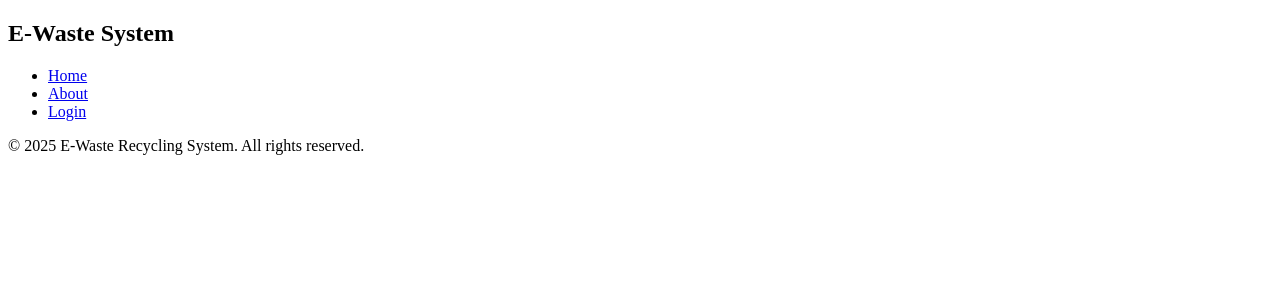
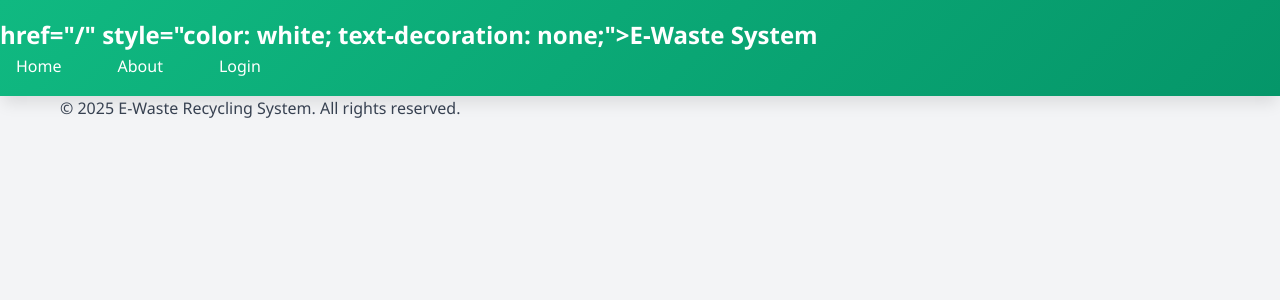
Before and after one commit to snehas82523/e-waste-disposal-system, a Python web app: template app/templates/layout.html in a window 1280 px wide. Shown: the top 300 px of the page. Run offline with Jinja, Linux system fonts and the light colour scheme; the template is opened without the code that fills it, so the values that code supplies are empty.

Commit message:
Update layout.html with styling classes, container, Google Fonts, flash messages, and js link

```diff
--- a/app/static/css/style.css
+++ b/app/static/css/style.css
@@ -0,0 +1,90 @@
+/* ============================================
+   Global Reset and Variables
+   ============================================ */
+
+* {
+    margin: 0;
+    padding: 0;
+    box-sizing: border-box;
+}
+
+body {
+    font-family: 'Segoe UI', Tahoma, Geneva, Verdana, sans-serif;
+    background-color: #f3f4f6; /* light background */
+    color: #374151; /* text color */
+    line-height: 1.6;
+}
+
+.container {
+    max-width: 1200px;
+    margin: 0 auto;
+    padding: 0 20px;
+}
+
+/* ============================================
+   Navigation
+   ============================================ */
+
+.navbar {
+    background: linear-gradient(135deg, #10b981 0%, #059669 100%);
+    color: white;
+    padding: 1rem 0;
+    box-shadow: 0 10px 15px -3px rgba(0, 0, 0, 0.1);
+}
+
+.navbar .container {
+    display: flex;
+    justify-content: space-between;
+    align-items: center;
+}
+
+.navbar h1 {
+    font-size: 1.5rem;
+    font-weight: 600;
+}
+
+.nav-links {
+    display: flex;
+    list-style: none;
+    gap: 1.5rem;
+}
+
+.nav-links a {
+    color: white;
+    text-decoration: none;
+    padding: 0.5rem 1rem;
+    border-radius: 6px;
+    transition: background-color 0.3s ease;
+}
+
+.nav-links a:hover,
+.nav-links a.active {
+    background-color: rgba(255, 255, 255, 0.2);
+}
+
+/* ============================================
+   Footer
+   ============================================ */
+
+.footer {
+    background-color: #1f2937; /* dark */
+    color: white;
+    padding: 2rem 0;
+    text-align: center;
+    margin-top: 4rem;
+}
+
+/* ============================================
+   Responsive
+   ============================================ */
+
+@media (max-width: 768px) {
+    .navbar .container {
+        flex-direction: column;
+        gap: 1rem;
+    }
+
+    .nav-links {
+        flex-wrap: wrap;
+    }
+}
--- a/app/static/js/main.js
+++ b/app/static/js/main.js
@@ -0,0 +1 @@
+console.log('E-Waste System Frontend Initialized');
--- a/app/templates/layout.html
+++ b/app/templates/layout.html
@@ -5,25 +5,50 @@
     <meta charset="UTF-8">
     <meta name="viewport" content="width=device-width, initial-scale=1.0">
     <title>E-Waste Recycling System</title>
+    <!-- url path -->
+    <link rel="stylesheet" href="{{ url_for('static', filename='css/style.css') }}">
+    <!-- google format links -->
+    <link rel="preconnect" href="https://fonts.googleapis.com">
+    <link rel="preconnect" href="https://fonts.gstatic.com" crossorigin>
+    <link href="https://fonts.googleapis.com/css2?family=Outfit:wght@300;400;500;600;700&display=swap" rel="stylesheet">
+
 </head>
 
 <body>
-    <nav>
-        <h1>E-Waste System</h1>
-        <ul>
+    <!-- navbar -->
+    <nav class="navbar">
+        <!-- div class added -->
+        <div class="container"></div>
+        <h1><a></a> href="/" style="color: white; text-decoration: none;">E-Waste System </a></h1>
+        <ul class=" nav-links">
             <li><a href="/">Home</a></li>
             <li><a href="/about">About</a></li>
-            <li><a href="/auth/login">Login</a></li>
+            <!-- button added -->
+            <li><a href="/auth/login"class="btn btn-sm btn-secondary">Login</a></li>
         </ul>
     </nav>
 
-    <main>
+    <main class="container">
+        <!-- flash message block -->
+        {% with messages = get_flashed_messages(with_categories=true) %}
+        {% if messages %}
+        {% for category, message in messages %}
+        <div class="message {{ category }}">{{ message }}</div>
+        {%endfor %}
+        {% endif %}
+        {% endwith %}
+
         {% block content %}{% endblock %}
     </main>
 
     <footer>
+        <div class="container">
         <p>&copy; 2025 E-Waste Recycling System. All rights reserved.</p>
+        </div>
     </footer>
+
+    <!-- js src added -->
+    <script src="{{ url_for('static', filename='js/main.js') }}"></script>
 </body>
 
 </html>
```
